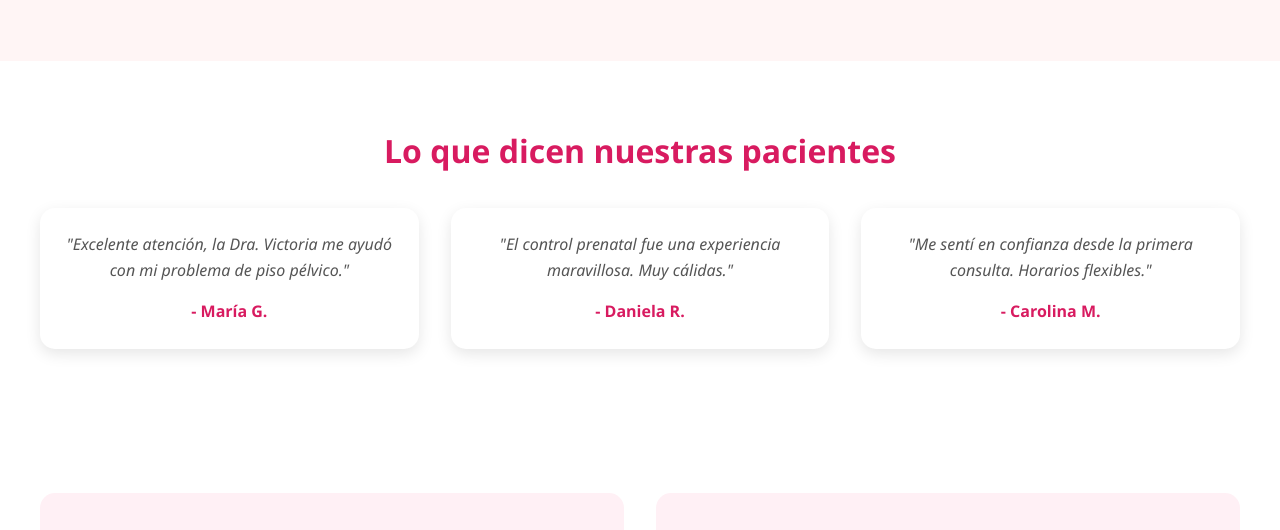
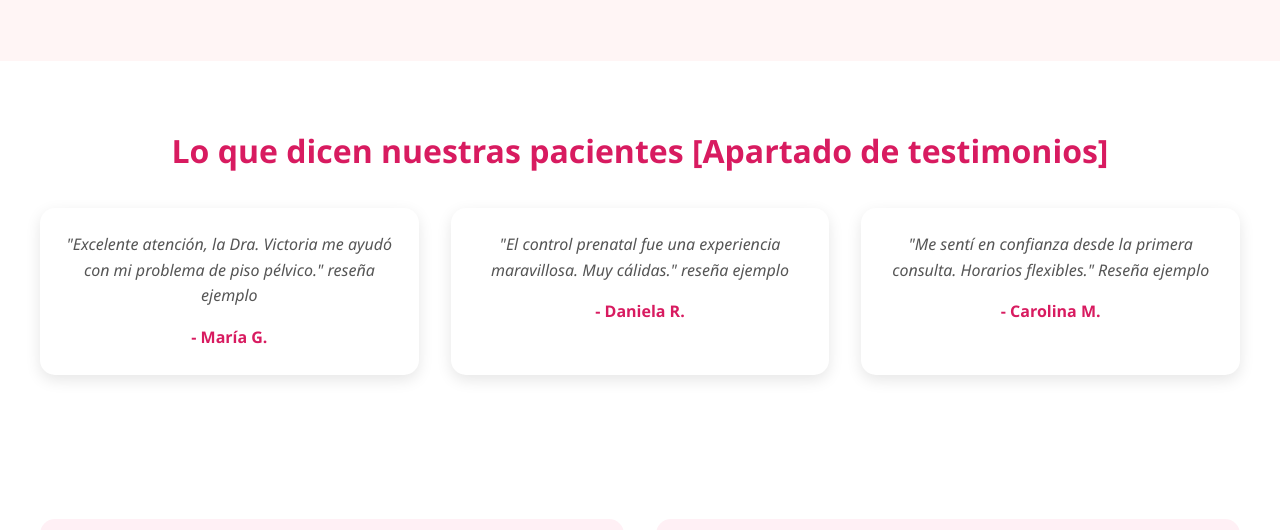
Before and after one commit to efaxtower/pagina-ginecologia, a plain HTML site: page index.html in a window 1280 px wide. Shown: the part 1832-2362 px from the top of the page. Drawn offline with Linux system fonts and the light colour scheme.

Commit message:
Update testimonials section with example reviews

```diff
--- a/index.html
+++ b/index.html
@@ -72,18 +72,18 @@
     <!-- TESTIMONIOS -->
     <section class="section">
         <div class="container">
-            <h2>Lo que dicen nuestras pacientes</h2>
+            <h2>Lo que dicen nuestras pacientes [Apartado de testimonios]</h2>
             <div class="testimonios-grid">
                 <div class="testimonio-card">
-                    <p>"Excelente atención, la Dra. Victoria me ayudó con mi problema de piso pélvico."</p>
+                    <p>"Excelente atención, la Dra. Victoria me ayudó con mi problema de piso pélvico." reseña ejemplo</p>
                     <div class="paciente">- María G.</div>
                 </div>
                 <div class="testimonio-card">
-                    <p>"El control prenatal fue una experiencia maravillosa. Muy cálidas."</p>
+                    <p>"El control prenatal fue una experiencia maravillosa. Muy cálidas." reseña ejemplo</p>
                     <div class="paciente">- Daniela R.</div>
                 </div>
                 <div class="testimonio-card">
-                    <p>"Me sentí en confianza desde la primera consulta. Horarios flexibles."</p>
+                    <p>"Me sentí en confianza desde la primera consulta. Horarios flexibles." Reseña ejemplo</p>
                     <div class="paciente">- Carolina M.</div>
                 </div>
             </div>
```
